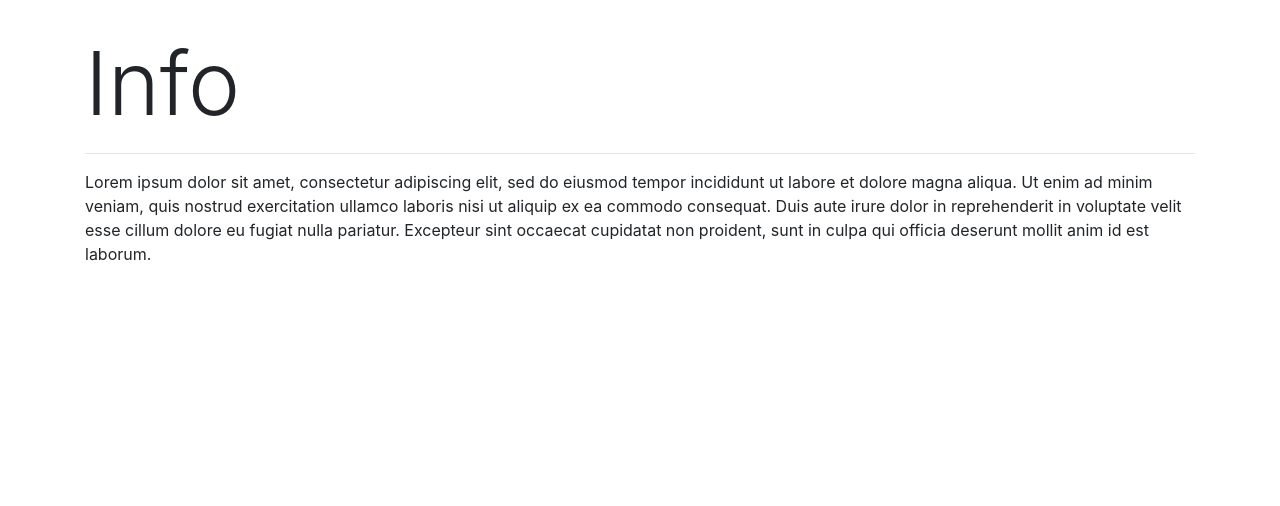
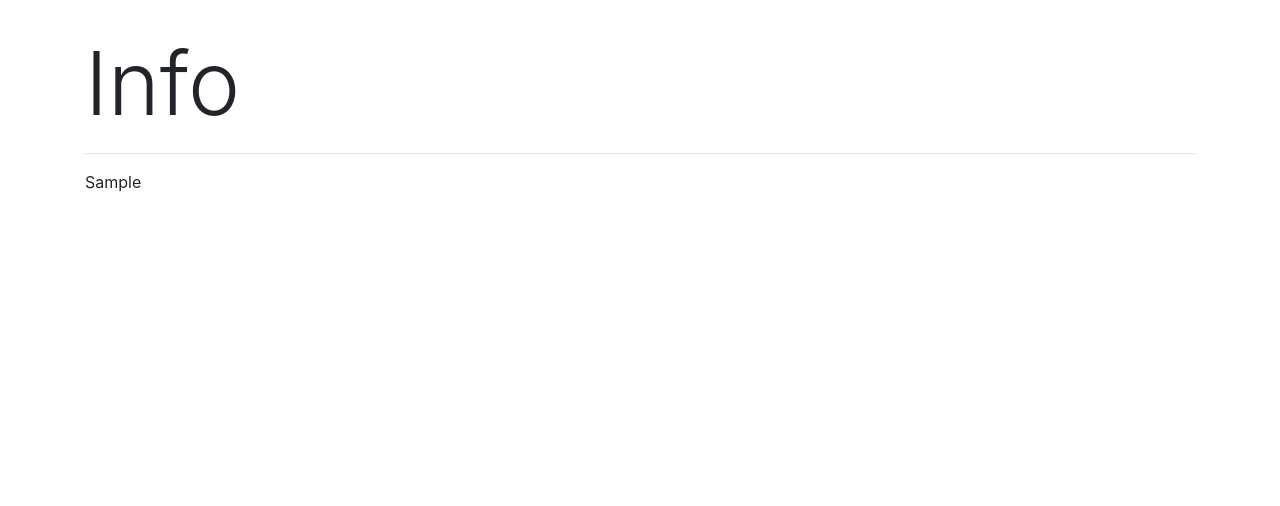
Before and after one commit to susamusa29/trade_books_project, a Django app: template templates/tradebooks/product.html in a window 1280 px wide. Shown: the part 597-1103 px from the top of the page. Run offline with Django 3.2, Linux system fonts and the light colour scheme; tables that the repository leaves empty hold one stand-in row (values such as "Sample post"); the template is opened without the code that fills it: values that come from a table or form of the project are taken from there, most other values are stand-ins (such as "Sample title", 1, 10 or a date in 2020); parts of the project's set-up code (start-up, migrations or seed data) failed here and were passed over; some libraries are stand-ins or nearby versions.

Commit message:
added favicon, showlisting view, individual product slugs and tried to implement individual product page.

```diff
--- a/templates/tradebooks/base.html
+++ b/templates/tradebooks/base.html
@@ -34,6 +34,7 @@
             {% block title_block %}
             {% endblock %}
         </title>
+        <link rel="icon" href="https://cdn2.iconfinder.com/data/icons/circle-icons-1/64/booklet-512.png">
         <link rel="stylesheet" href="base.css">
         <link rel="stylesheet"
               href="stylesheet.css"
--- a/templates/tradebooks/product.html
+++ b/templates/tradebooks/product.html
@@ -38,7 +38,7 @@
 {% load staticfiles %}
 
 {% block title_block %}
-    Product: Tango With Django 2
+    Product: {{ listing.book }}
 {% endblock %}
 
 {% block body_block %}
@@ -61,8 +61,8 @@
 
 
                 <br/>
-                <p class="lead"> Tango with Django 2 </p>
-                <p> free </p>
+                <p class="lead"> {{ listing.book }} </p>
+                <p> {{ listing.price }} </p>
             </div>
             <!-- contact seller -->
             {% if user.is_authenticated %}
@@ -89,13 +89,14 @@
                 <h2 class="display-2">Info <br/></h2>
                 <hr/>
                 <p>
-                    Lorem ipsum dolor sit amet, consectetur adipiscing elit, sed do
-                    eiusmod tempor incididunt ut labore et dolore magna aliqua. Ut
-                    enim ad minim veniam, quis nostrud exercitation ullamco laboris
-                    nisi ut aliquip ex ea commodo consequat. Duis aute irure dolor
-                    in reprehenderit in voluptate velit esse cillum dolore eu fugiat
-                    nulla pariatur. Excepteur sint occaecat cupidatat non proident,
-                    sunt in culpa qui officia deserunt mollit anim id est laborum.
+                    {{ listing.info }}
+                    <!--Lorem ipsum dolor sit amet, consectetur adipiscing elit, sed do-->
+                    <!--eiusmod tempor incididunt ut labore et dolore magna aliqua. Ut-->
+                    <!--enim ad minim veniam, quis nostrud exercitation ullamco laboris-->
+                    <!--nisi ut aliquip ex ea commodo consequat. Duis aute irure dolor-->
+                    <!--in reprehenderit in voluptate velit esse cillum dolore eu fugiat-->
+                    <!--nulla pariatur. Excepteur sint occaecat cupidatat non proident,-->
+                    <!--sunt in culpa qui officia deserunt mollit anim id est laborum.-->
                 </p>
             </div>
         </div>
--- a/tradebooks/urls.py
+++ b/tradebooks/urls.py
@@ -17,7 +17,7 @@ urlpatterns = [
     path('login/', views.user_login, name='login'),
     path('logout/', views.user_logout, name='logout'),
     # maybe we can use slug for individual products
-    path('product/', views.product, name='product'),
+    path('product/<slug: listing_name_slug>', views.product, name='product'),
     path('user/', views.user, name='user'),
     path('register/', views.register, name='register'),
     path('search/', views.search, name='search'),
```
Also changed, not shown: populate_tradebooks.py (+7 -1 lines), templates/tradebooks/user.html (+2 -0 lines), tradebooks/views.py (+22 -1 lines).
